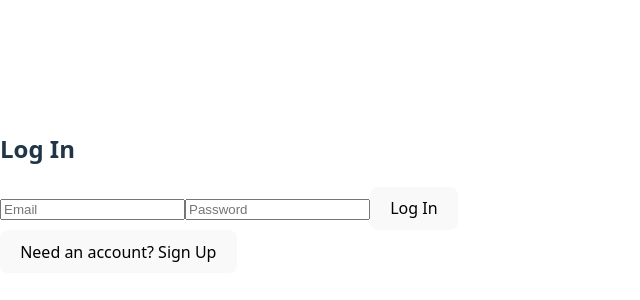
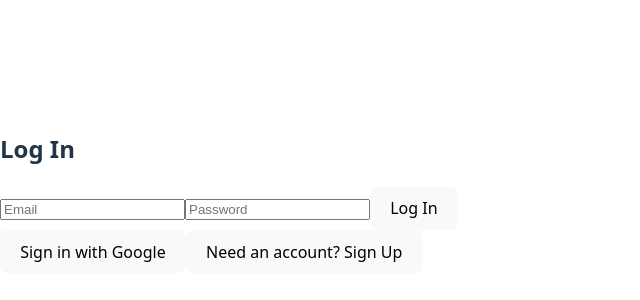
Before and after one commit to MikeOG444/rink-tracker-pwa, a React (Vite) app: page /auth in a window 1280 px wide. Shown: the part 208-508 px from the top of the page, without its empty margins (0-640 px from the left). Built offline with nearby package versions, Linux system fonts and the light colour scheme; no server answers.

Commit message:
Added Google Sign-In and auth state management

```diff
--- a/src/components/auth/AuthPage.tsx
+++ b/src/components/auth/AuthPage.tsx
@@ -1,5 +1,5 @@
-import { useState } from "react";
-import { signInWithEmailAndPassword, createUserWithEmailAndPassword } from "firebase/auth";
+import { useState, useEffect } from "react";
+import { signInWithEmailAndPassword, createUserWithEmailAndPassword, signOut, onAuthStateChanged, GoogleAuthProvider, signInWithPopup } from "firebase/auth";
 import { auth } from "../../firebase";
 
 const AuthPage = () => {
@@ -7,6 +7,15 @@ const AuthPage = () => {
   const [password, setPassword] = useState("");
   const [isSignUp, setIsSignUp] = useState(false);
   const [error, setError] = useState("");
+  const [user, setUser] = useState<any>(null);
+
+  // Monitor auth state
+  useEffect(() => {
+    const unsubscribe = onAuthStateChanged(auth, (currentUser) => {
+      setUser(currentUser);
+    });
+    return () => unsubscribe();
+  }, []);
 
   const handleSubmit = async (e: React.FormEvent) => {
     e.preventDefault();
@@ -23,7 +32,27 @@ const AuthPage = () => {
     }
   };
 
+  const handleGoogleSignIn = async () => {
+    try {
+      const provider = new GoogleAuthProvider();
+      await signInWithPopup(auth, provider);
+    } catch (err: any) {
+      setError(err.message);
+    }
+  };
+
+  const handleLogout = async () => {
+    await signOut(auth);
+  };
+
   return (
+    <div>
+      {user ? (
+        <div>
+          <h2>Welcome, {user.displayName || user.email}!</h2>
+          <button onClick={handleLogout}>Logout</button>
+        </div>
+      ) : (
         <div>
           <h2>{isSignUp ? "Sign Up" : "Log In"}</h2>
           {error && <p style={{ color: "red" }}>{error}</p>}
@@ -32,9 +61,12 @@ const AuthPage = () => {
             <input type="password" placeholder="Password" value={password} onChange={(e) => setPassword(e.target.value)} required />
             <button type="submit">{isSignUp ? "Sign Up" : "Log In"}</button>
           </form>
+          <button onClick={handleGoogleSignIn}>Sign in with Google</button>
           <button onClick={() => setIsSignUp(!isSignUp)}>
             {isSignUp ? "Already have an account? Log In" : "Need an account? Sign Up"}
           </button>
+        </div>
+      )}
     </div>
   );
 };
```
Lines whose indentation alone changed are shown as unchanged.
